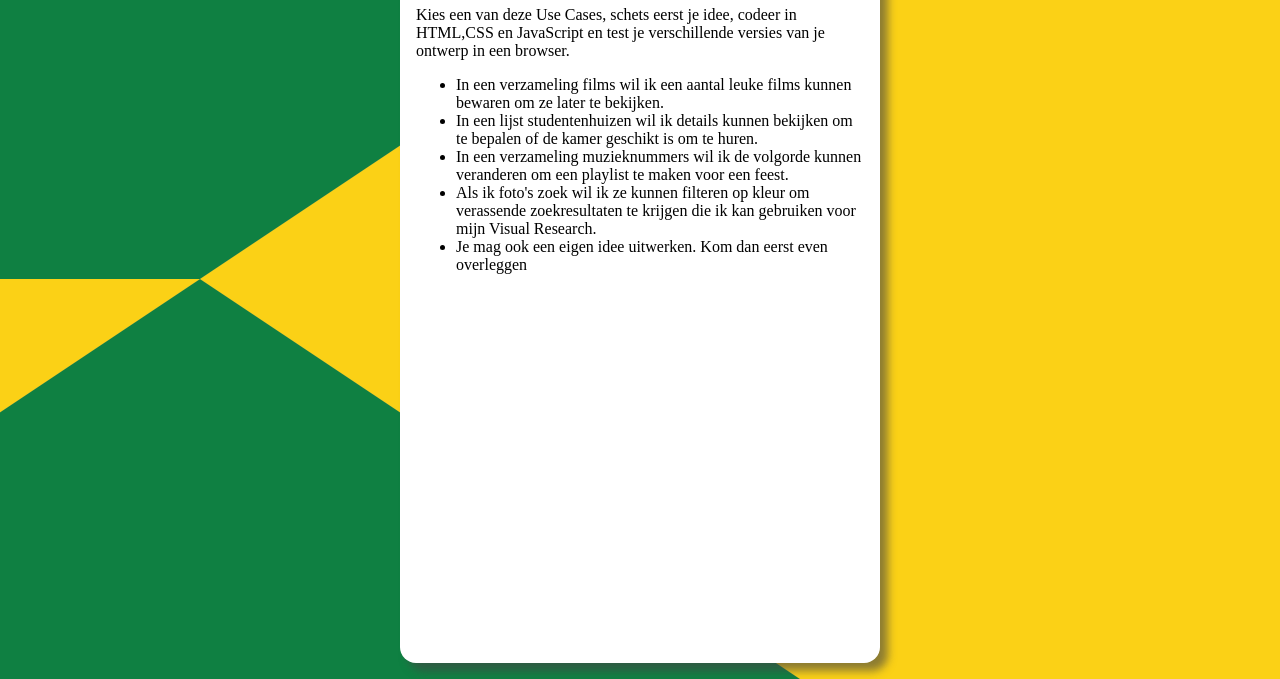
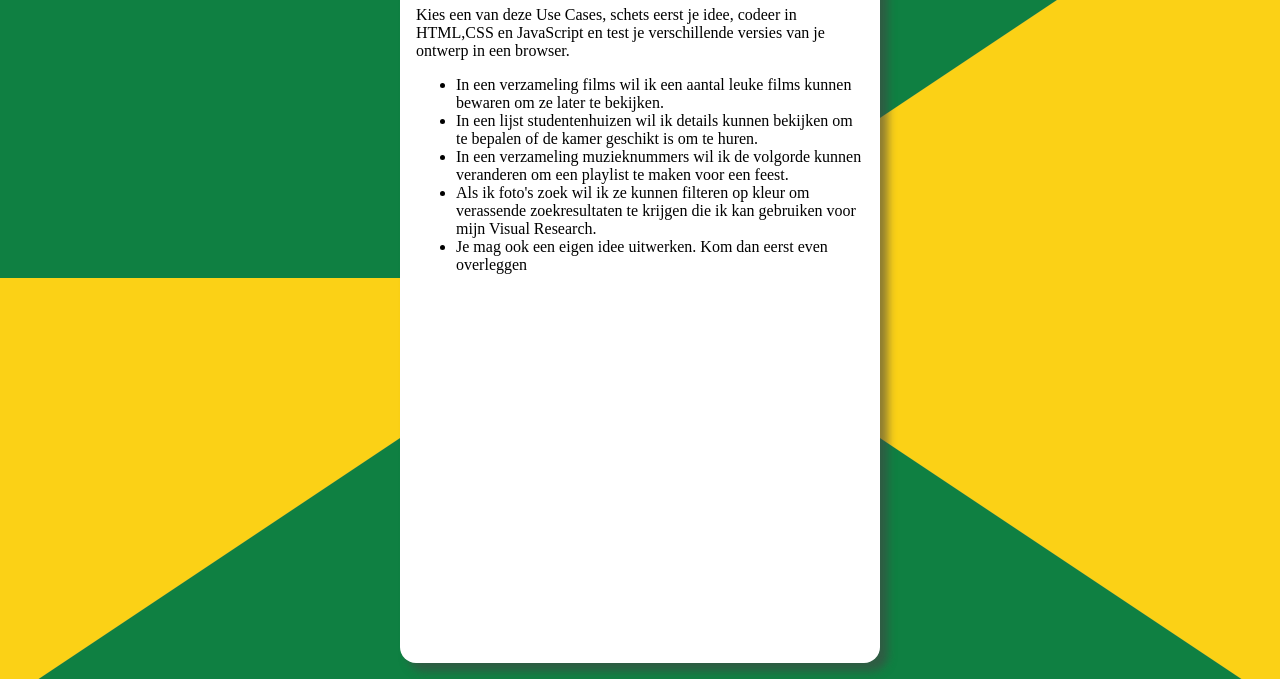
Before and after one commit to zkostop/frontend-voor-designers-1920, a plain HTML site: page opdracht1/index.html in a window 1280 px wide. Shown: the part 121-800 px from the top of the page. Drawn offline with Linux system fonts and the light colour scheme.

Commit message:
Update style.css

```diff
--- a/opdracht1/css/style.css
+++ b/opdracht1/css/style.css
@@ -1,7 +1,7 @@
 html{
   box-sizing: border-box; /* https://css-tricks.com/box-sizing/ */
   background:#eee;
-  background: url("../img/flagF4D.png") top -20em right no-repeat;
+  background: url("../img/flagF4D.png") center no-repeat;
 }
 *, *:before, *:after {
   box-sizing: inherit;
```
